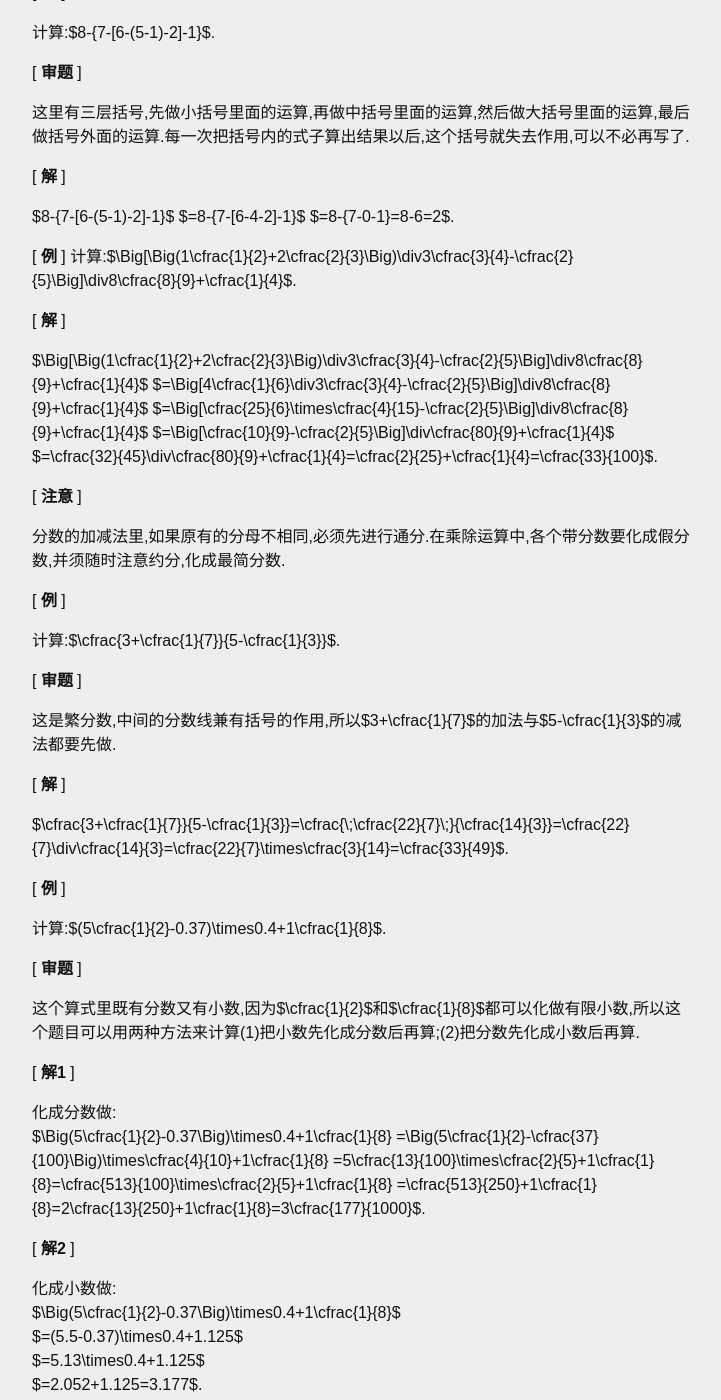
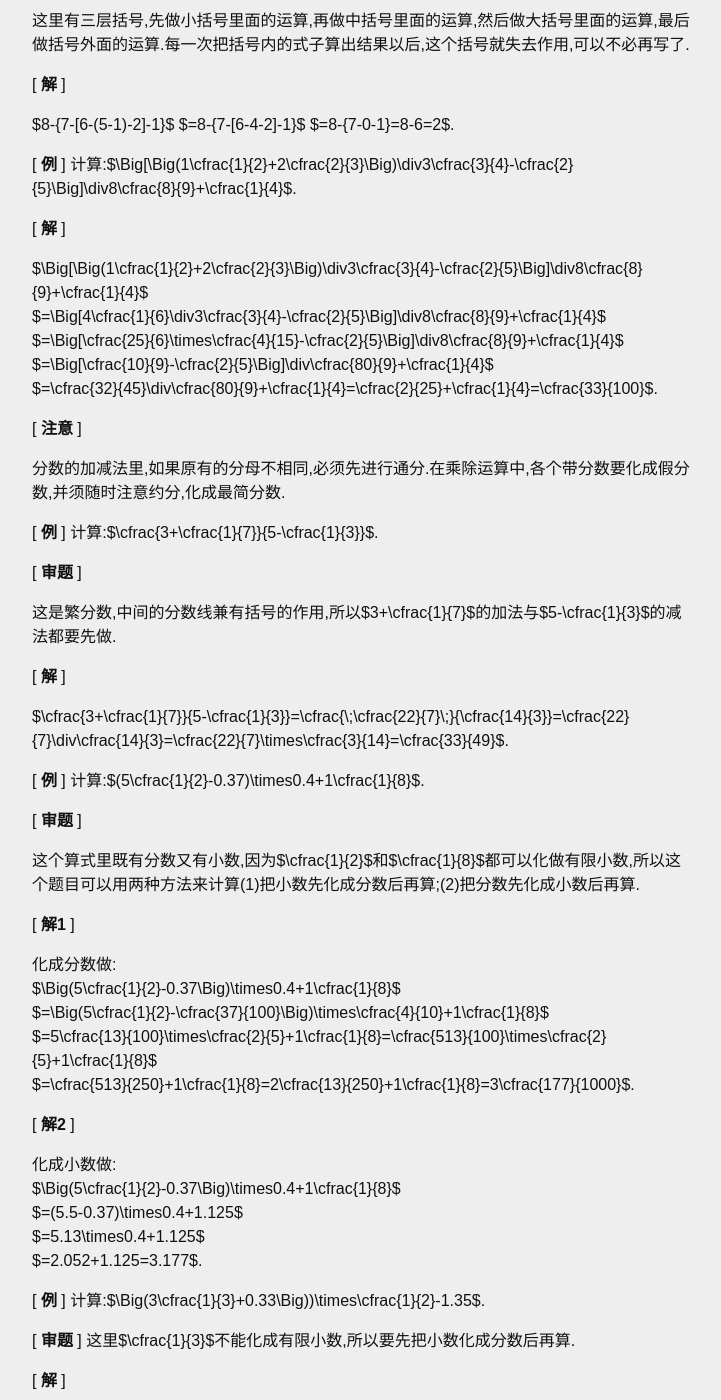
Before and after one commit to ccpaging/algebra, a Jekyll site: the page built from algebra1/ch01/ch01-01.md, in a window 1280 px wide and 1400 px high, scrolled down 4218 px. Shown: the whole window, without its empty margins (179-900 px from the left). Built offline with Jekyll 4.4.1, drawn with Linux system fonts in a browser that asks for light colours; some web fonts are replaced; formulas are drawn with MathJax 3; comment, search, counter and statistics services are not loaded; some of the changed text lies outside the part shown.

Commit message:
Add book1 ch01-01

```diff
--- a/algebra1/ch01/ch01-01.md
+++ b/algebra1/ch01/ch01-01.md
@@ -26,13 +26,13 @@
 
 (4) $\cfrac{1}{2}$,$\cfrac{5}{13}$,$1\cfrac{2}{3}$,$\cfrac{13}{7}$.
 
-在第一类数里,$1$,$2$,$3$,$5$,$16$等,它们都是在我们按照$1$, $2$, $3$, $4$, $5$, $6$, $\cdots$这样的次序一个一个顺次数数时会数到的.这样的数叫做自然数.自然数的个数是无限多的.对于任何一个自然数来说,总还有比它更大的自然数.
+在第一类数里,1,2,3,5,16等,它们都是在我们按照1, 2, 3, 4, 5, 6, $\cdots$这样的次序一个一个顺次数数时会数到的.这样的数叫做自然数.自然数的个数是无限多的.对于任何一个自然数来说,总还有比它更大的自然数.
 
-第二类数只有一个,就是$0$,读做“**零**”.零不是自然数.
+第二类数只有一个,就是0,读做“**零**”.零不是自然数.
 
 第一类和第二类数都叫做**整数**,也就是说,**自然数和零都是整数**.
 
-第三类数$3.5$,$0.826$,$0.0037$等叫做**小数**,小数里的圆点叫做小数点.
+第三类数3.5,0.826,0.0037等叫做**小数**,小数里的圆点叫做小数点.
 
 第四类数$\cfrac{1}{2}$,$\cfrac{5}{13}$,$1\cfrac{2}{3}$等叫做**分数**.各个分数中间的一条横线叫做分数线,分数线上面的数叫做分子,分数线下面的数叫做分母.
 
@@ -46,13 +46,13 @@
 
 加法是求两个数的和的运算.这两个数都叫做加数.如$3+5=8$,就是
 
-${加数甲}+{加数乙}={和}$.
+加数甲+加数乙=和.
 
 任意两个数,总可以相加,求出它们的和.
 
 减法是已知两个加数的和与其中一个加数求另一个加数的运算.已知的和叫做被减数,已知的一个加数叫做减数,所求的另一个加数叫做差.如$8-5=3$,就是
 
-${被减数}-{减数}={差}$.
+被减数-减数=差.
 
 在算术里,减法不是一定可以进行的.只有当减数小于或者等于被减数的时候,减法才能够进行.如果减数大于被减数,如4,在算术里,这个减法就不能做.
 
@@ -155,9 +149,7 @@
 
 这里只有第一级运算\rule[0.5ex]{2em}{1pt}加、减运算,按照规定(1),运算从左到右一步一步地进行.
 
-[ **解** ]
-
-16+5-8+100-113=21-8+100-11
+[ **解** ] 16+5-8+100-113=21-8+100-11
 
 =13+100-113=113-113=0.
 
@@ -204,9 +196,7 @@
 
 分数的加减法里,如果原有的分母不相同,必须先进行通分.在乘除运算中,各个带分数要化成假分数,并须随时注意约分,化成最简分数.
 
-[ **例** ]
-
-计算:$\cfrac{3+\cfrac{1}{7}}{5-\cfrac{1}{3}}$.
+[ **例** ] 计算:$\cfrac{3+\cfrac{1}{7}}{5-\cfrac{1}{3}}$.
 
 [ **审题** ]
 
@@ -216,9 +206,7 @@
 
 $\cfrac{3+\cfrac{1}{7}}{5-\cfrac{1}{3}}=\cfrac{\;\cfrac{22}{7}\;}{\cfrac{14}{3}}=\cfrac{22}{7}\div\cfrac{14}{3}=\cfrac{22}{7}\times\cfrac{3}{14}=\cfrac{33}{49}$.
 
-[ **例** ]
-
-计算:$(5\cfrac{1}{2}-0.37)\times0.4+1\cfrac{1}{8}$.
+[ **例** ] 计算:$(5\cfrac{1}{2}-0.37)\times0.4+1\cfrac{1}{8}$.
 
 [ **审题** ]
 
@@ -301,8 +289,9 @@
 
 14. 把下列小数四舍五入到二位小数:
 
-    (1) $0.3649$; (2) $4.5974$.
+    (1) 0.3649$;
+    (2) 4.5974.
 
-15. $51$是$72$的百分之几(精确到$1$%)？
+15. 51是72的百分之几(精确到1%)？
 
-16. $42$比$36$多百分之几？$36$比$42$少百分之几(精确到$0.1$%)？
+16. 42比36多百分之几？36比42少百分之几(精确到0.1%)？
```
Also changed, not shown: other parts of algebra1/ch01/ch01-01.md (+16 -22 lines).
